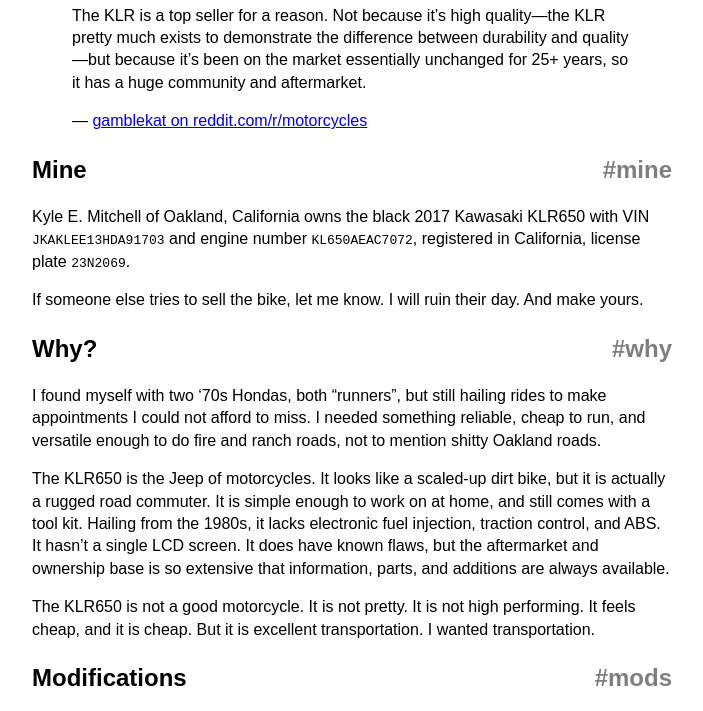
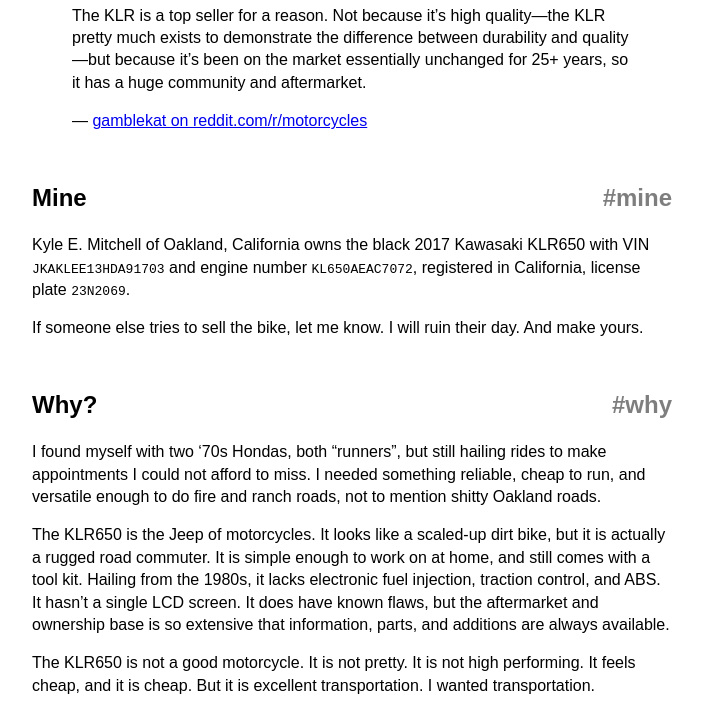
Before and after one commit to kemitchell/klr.kemitchell.com, a plain HTML site: page index.html in a window 1280 px wide. Shown: the part 83-794 px from the top of the page, without its empty margins (288-991 px from the left). Drawn offline with Linux system fonts and the light colour scheme.

Commit message:
Add space before <h2>s

```diff
--- a/styles.css
+++ b/styles.css
@@ -3,8 +3,7 @@
   line-height: 1.4;
 }
 
-h2[id],
-h3[id] {
+h2, h3 {
   padding-right: 10rem;
   position: relative;
 }
@@ -18,6 +17,10 @@
   top: 0;
 }
 
+h2 {
+  margin-top: 3rem;
+}
+
 header, main, footer {
   margin: 0 auto;
   max-width: 40rem;
```
